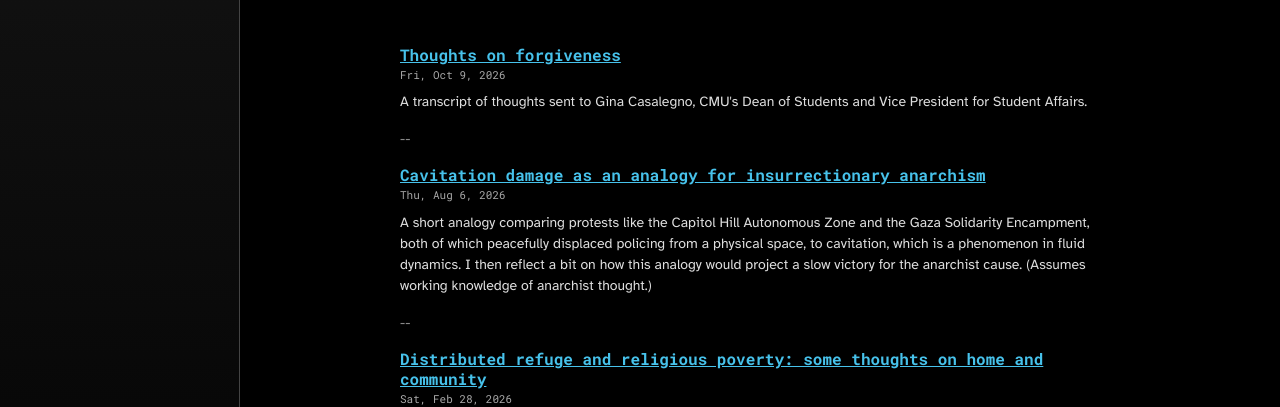
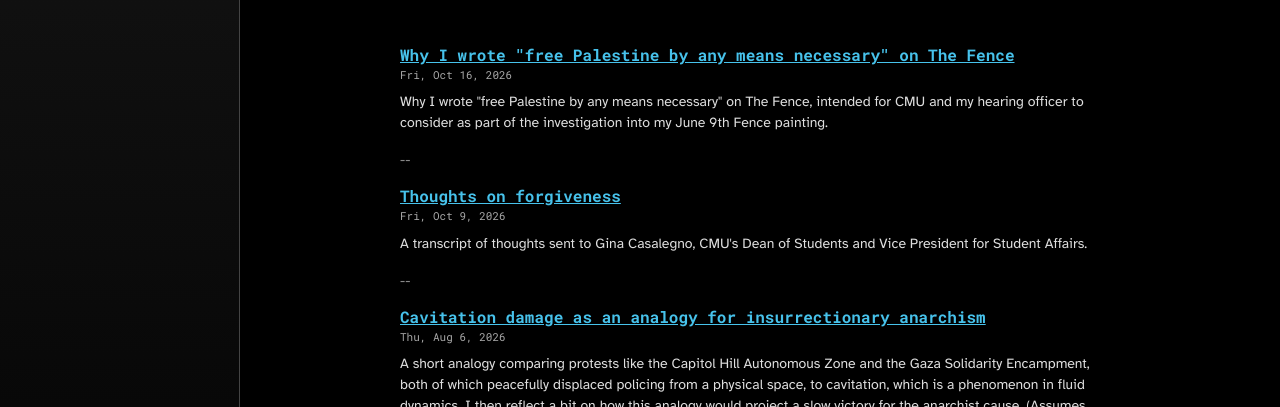
Before and after one commit to rosalynTosh/blog, a website: page static/index.html in a window 1280 px wide. Shown: the part 393-800 px from the top of the page. Drawn offline with Linux system fonts and the light colour scheme.

Commit message:
Add latest post to index

```diff
--- a/static/index.html
+++ b/static/index.html
@@ -48,6 +48,13 @@
 
                 <ul class="posts">
                     <li>
+                        <h2><a href="/post/why-i-wrote-free-palestine/" class="styled">Why I wrote "free Palestine by any means necessary" on The Fence</a></h2>
+                        <small class="date" title="2026-10-16T20:40:00.000Z">Fri, Oct 16, 2026</small>
+
+                        <p class="summary">Why I wrote "free Palestine by any means necessary" on The Fence, intended for CMU and my hearing officer to consider as part of the investigation into my June 9th Fence painting.</h2>
+                    </li>
+
+                    <li>
                         <h2><a href="/post/thoughts-on-forgiveness/" class="styled">Thoughts on forgiveness</a></h2>
                         <small class="date" title="2026-10-09T06:00:00.000Z">Fri, Oct 9, 2026</small>
 
```
Also changed, not shown: static/post/why-i-wrote-free-palestine/index.html (+1 -1 lines), static/posts/index.html (+7 -0 lines).
